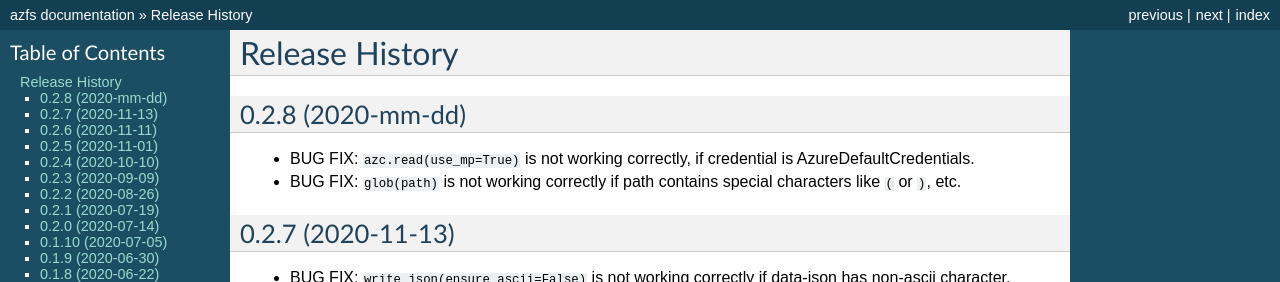
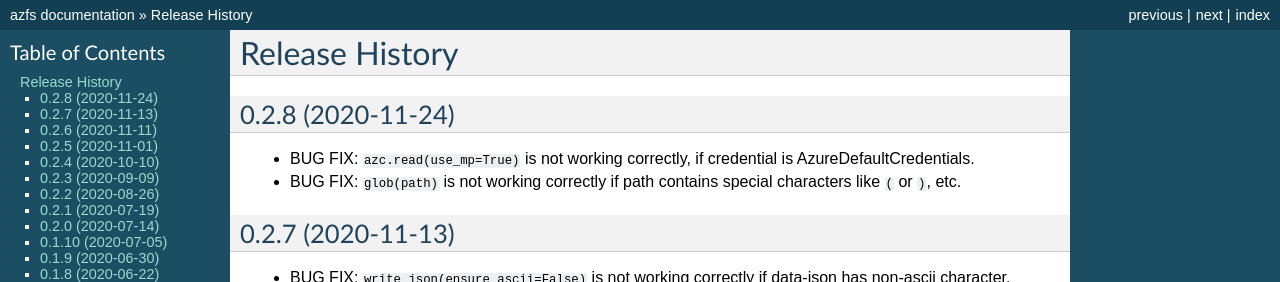
Before and after one commit to arpitjain799/azfs, a Sphinx documentation site: the page built from docs/sources/release_history.rst, in a window 1280 px wide and 900 px high. Shown: the top 282 px of the window. Built offline with Sphinx 7.4.7, drawn with Linux system fonts in a browser that asks for light colours.

```diff
--- a/docs/sources/release_history.rst
+++ b/docs/sources/release_history.rst
@@ -2,7 +2,7 @@
 Release History
 ###############
 
-0.2.8 (2020-mm-dd)
+0.2.8 (2020-11-24)
 ******************
 
 * BUG FIX: ``azc.read(use_mp=True)`` is not working correctly, if credential is AzureDefaultCredentials.
--- a/pyproject.toml
+++ b/pyproject.toml
@@ -1,6 +1,6 @@
 [tool.poetry]
 name = "azfs"
-version = "0.2.7"
+version = "0.2.8"
 description = ""
 authors = ["yoshiki <yoshiki0911@gmail.com>"]
 
```
